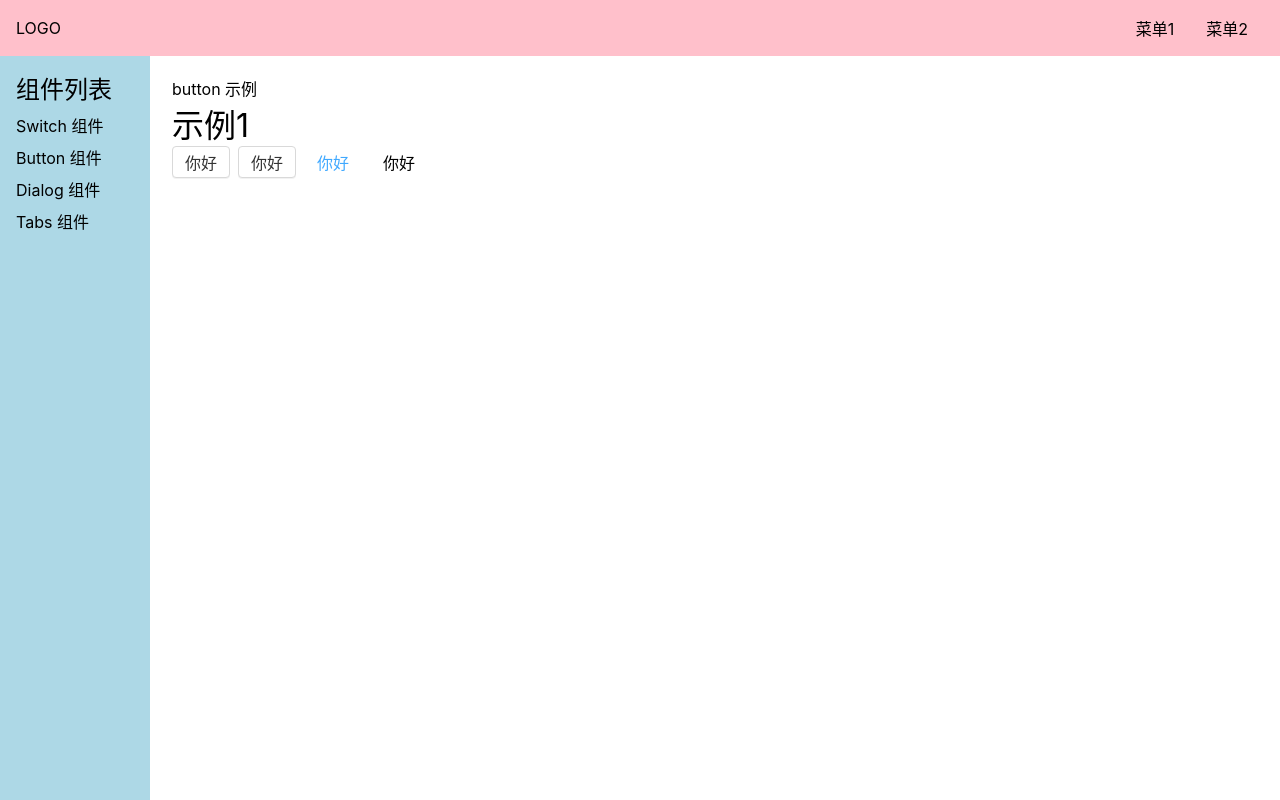
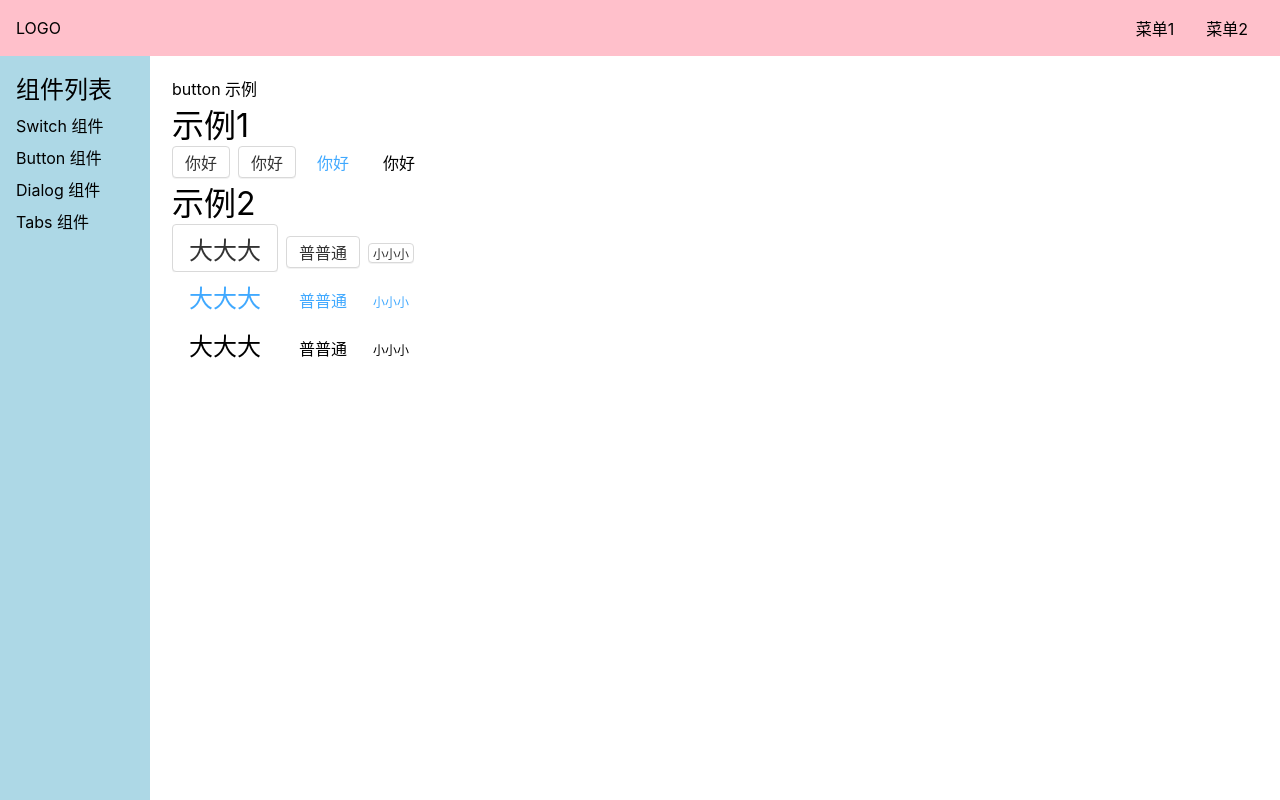
Before and after one commit to HHuangYQ/vue3-ui-Component-library, a Vue app: page /doc/button in a window 1280 px wide. Built offline with nearby package versions, Linux system fonts and the light colour scheme.

Commit message:
size css 2

```diff
--- a/src/components/ButtonDemo.vue
+++ b/src/components/ButtonDemo.vue
@@ -7,6 +7,22 @@
         <Buttons theme="link">你好</Buttons>
         <Buttons theme="text">你好</Buttons>
 
+    </div>
+     <h1>示例2</h1>
+    <div>
+         <Buttons size="big">大大大</Buttons>
+        <Buttons>普普通</Buttons>
+        <Buttons size="small">小小小</Buttons>
+    </div>
+     <div>
+         <Buttons size="big" theme="link">大大大</Buttons>
+        <Buttons theme="link">普普通</Buttons>
+        <Buttons size="small" theme="link">小小小</Buttons>
+    </div>
+     <div>
+         <Buttons size="big" theme="text">大大大</Buttons>
+        <Buttons theme="text">普普通</Buttons>
+        <Buttons size="small" theme="text">小小小</Buttons>
     </div>
 
 </template>
--- a/src/lib/Buttons.vue
+++ b/src/lib/Buttons.vue
@@ -1,17 +1,34 @@
     <template>
-    <button class="gulu-button" :class="{ [`gulu-theme-${theme}`]: theme }">
+    <button class="gulu-button"
+    :class="classes">
         <slot />
     </button>
 </template>
 
 
 <script lang="ts">
+import { size } from 'lodash'
+import { computed } from 'vue'
 export default {
     props: {
         theme: {
             type: String,
             default: 'button'
+        },
+        size:{
+            type:String,
+            default:'normal'
         }
+    },
+    setup(props){
+        const {theme,size} = props
+        const classes = computed(()=>{
+            return {
+                [`gulu-theme-${theme}`]: theme,
+                [`gulu-size-${size}`]: size,
+            }
+        })
+        return {classes}
     }
 }
 </script>
@@ -65,5 +82,15 @@ $radius: 4px;
       background: darken(white, 5%);;
     }
   }
+    &.gulu-size-big {
+    font-size: 24px;
+    height: 48px;
+    padding: 0 16px;
+  }
+  &.gulu-size-small {
+    font-size: 12px;
+    height: 20px;
+    padding: 0 4px;
+   }
 }
 </style>
```
